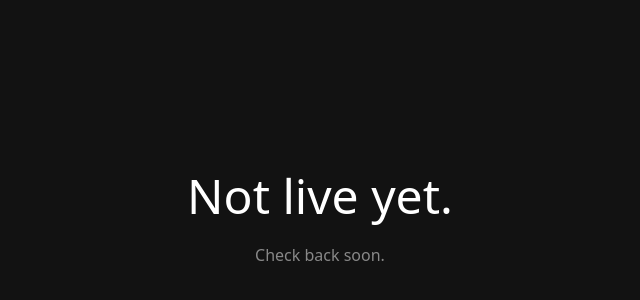
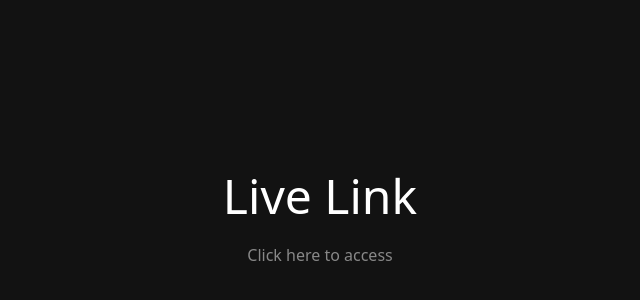
Before and after one commit to mdnafisfuad/placeholder, a plain HTML site: page index.html in a window 1280 px wide. Shown: the part 194-494 px from the top of the page, without its empty margins (320-960 px from the left). Drawn offline with Linux system fonts and the light colour scheme.

Commit message:
Update index.html

```diff
--- a/index.html
+++ b/index.html
@@ -3,7 +3,7 @@
 <head>
     <meta charset="UTF-8">
     <meta name="viewport" content="width=device-width, initial-scale=1.0">
-    <title>Coming Soon</title>
+    <title>Prototype</title>
     <style>
         body {
             /* Center the text vertically and horizontally */
@@ -36,8 +36,8 @@
 </head>
 <body>
     <div>
-        <h1>Not live yet.</h1>
-        <p>Check back soon.</p>
+        <h1><a href="https://months-later-sea-champagne.trycloudflare.com"></a>Live Link</h1>
+        <p>Click here to access</p>
     </div>
 </body>
 </html>
```
